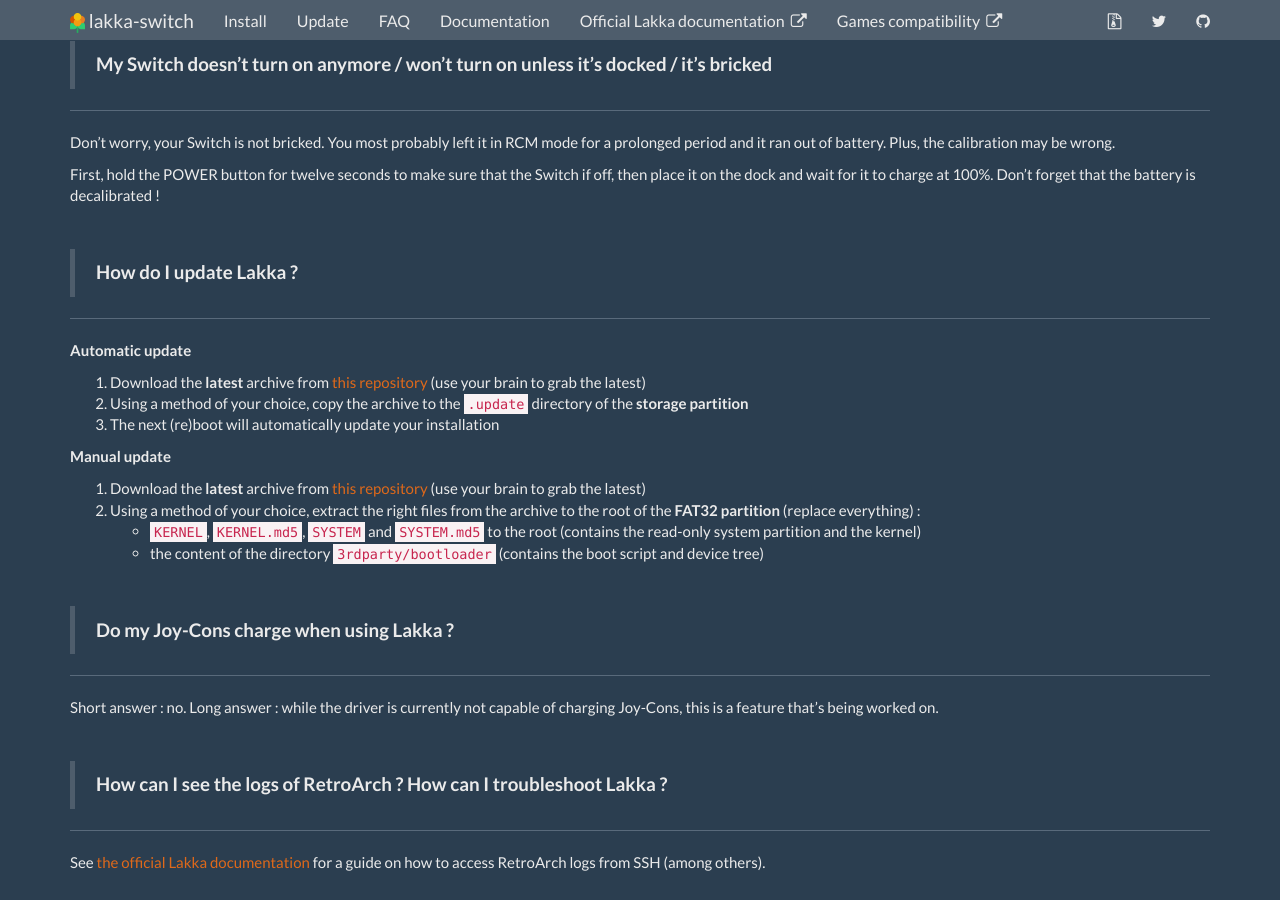
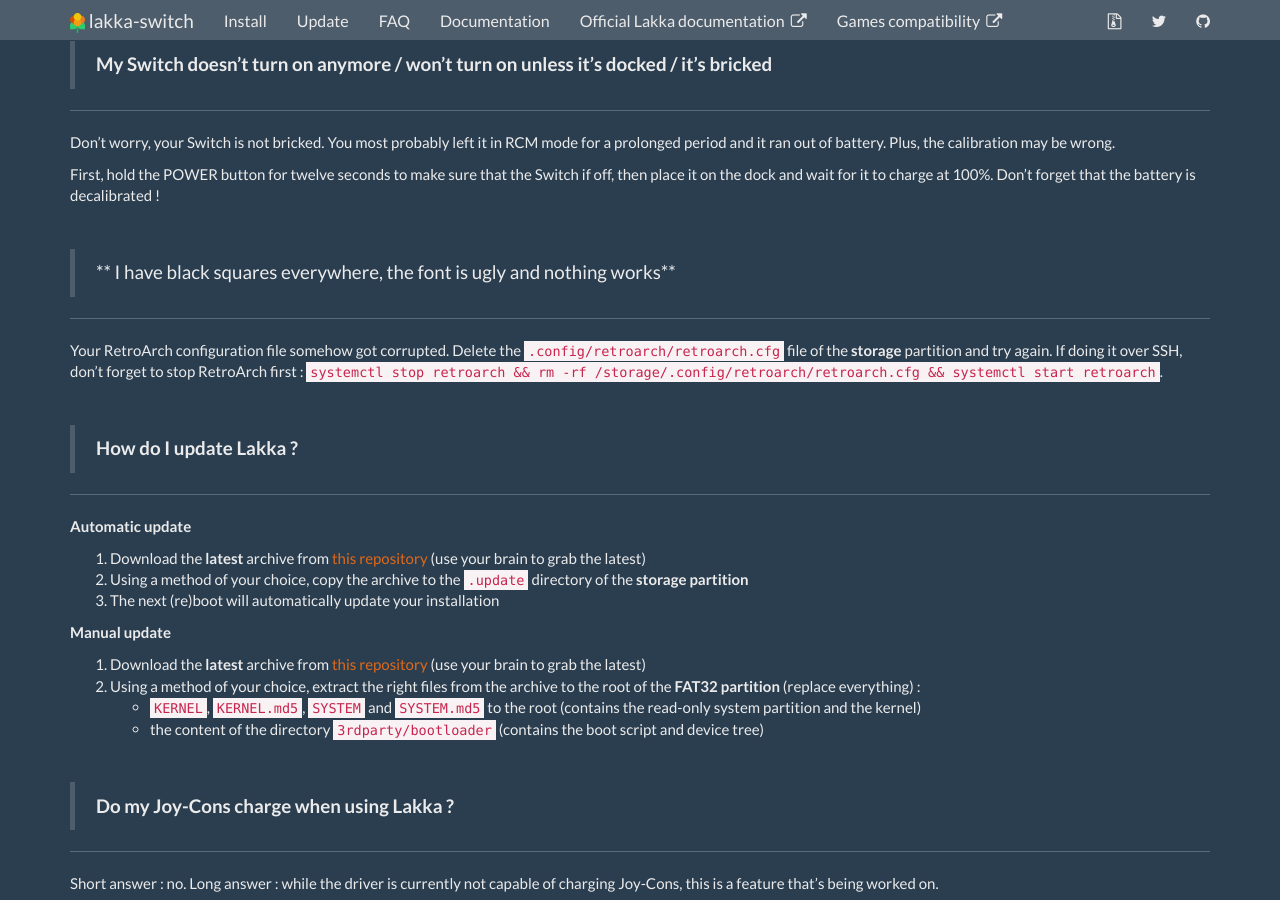
Before and after one commit to lakka-switch/documentation, a Jekyll site: the page built from faq.md, in a window 1280 px wide and 900 px high, scrolled down 2602 px. Built offline with Jekyll 4.4.1, drawn with Linux system fonts in a browser that asks for light colours; nearby versions of some CDN libraries.

Commit message:
Update faq.md

```diff
--- a/faq.md
+++ b/faq.md
@@ -109,6 +109,13 @@
 First, hold the POWER button for twelve seconds to make sure that the Switch if off, then place it on the dock and wait for it to charge at 100%. Don't forget that the battery is decalibrated !
 
 &nbsp;
+> ** I have black squares everywhere, the font is ugly and nothing works**
+
+***
+
+Your RetroArch configuration file somehow got corrupted. Delete the `.config/retroarch/retroarch.cfg` file of the **storage** partition and try again. If doing it over SSH, don't forget to stop RetroArch first : `systemctl stop retroarch && rm -rf /storage/.config/retroarch/retroarch.cfg && systemctl start retroarch`.
+
+&nbsp;
 > **How do I update Lakka ?**
 
 ***
```
